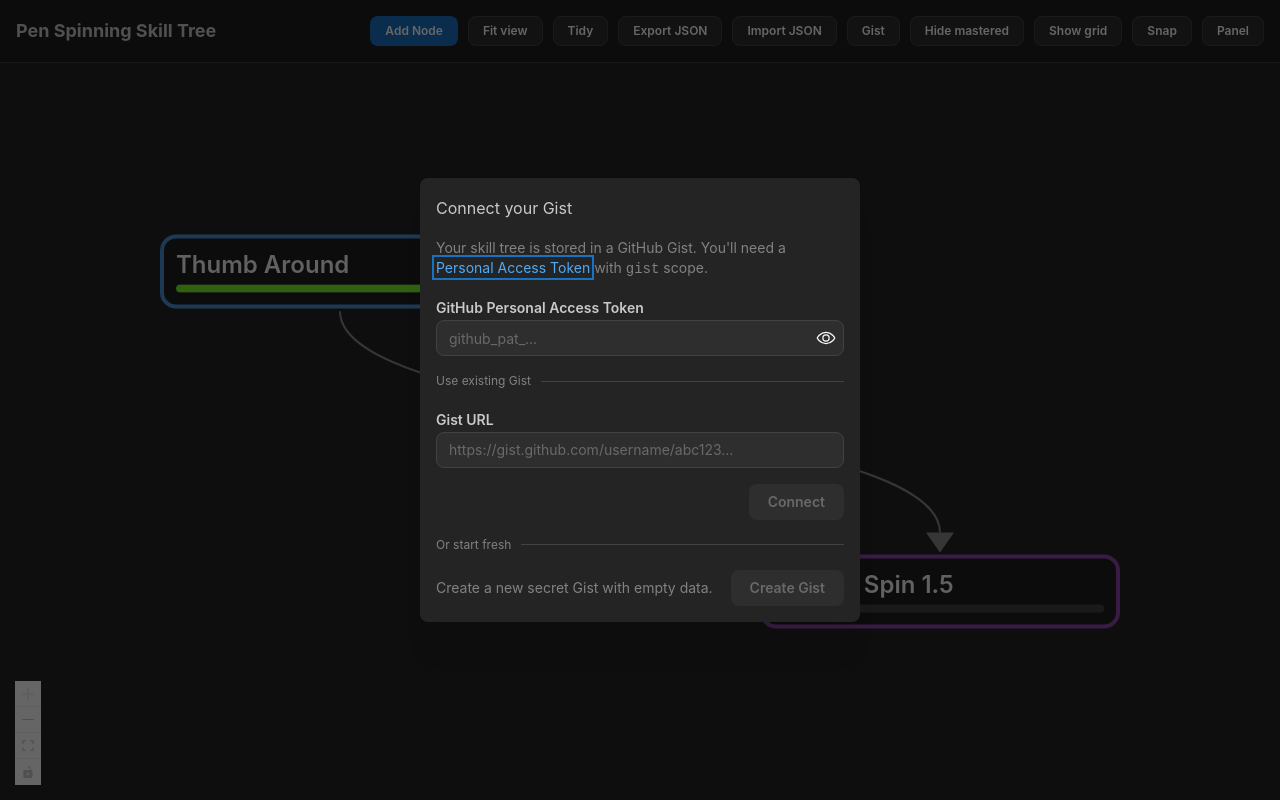
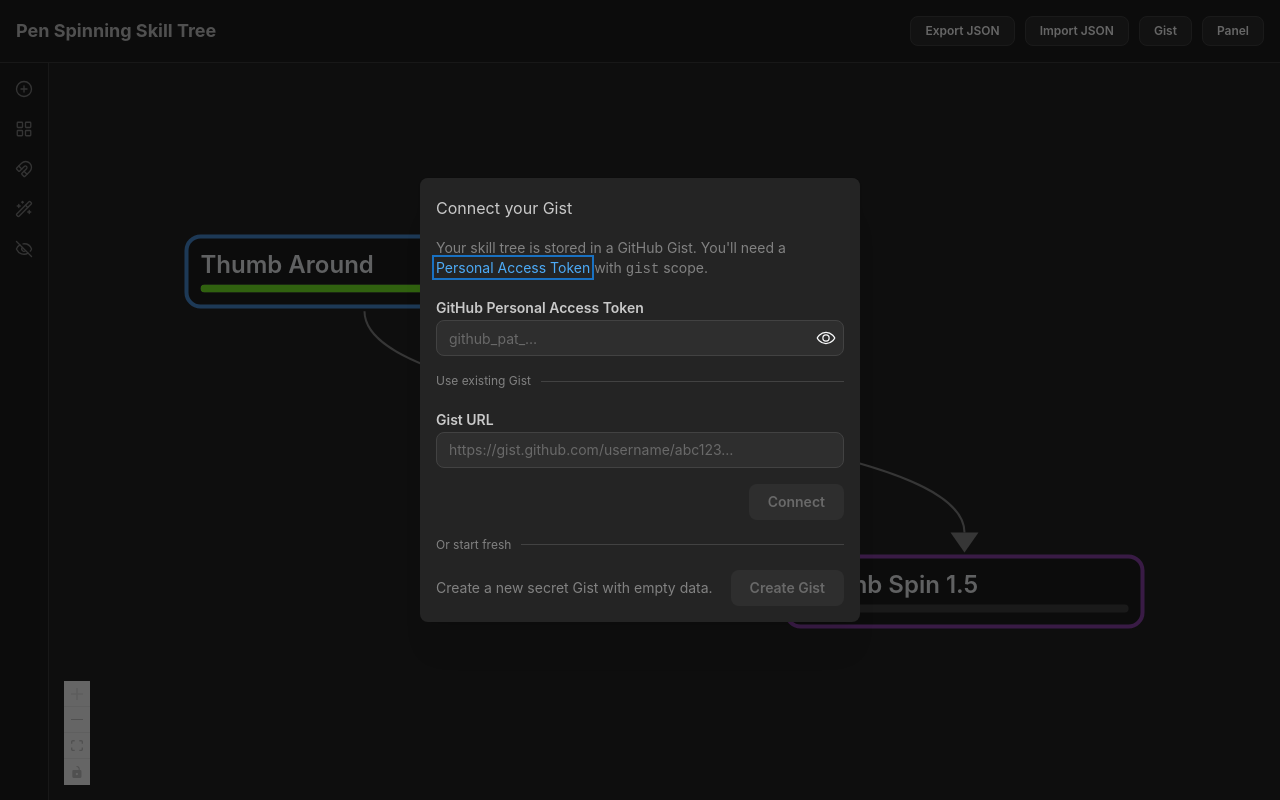
Before and after one commit to wnim/skillTree, a React (Vite) app: page / in a window 1280 px wide. Built offline with nearby package versions, Linux system fonts and the light colour scheme.

Commit message:
left side toolbar

```diff
--- a/package.json
+++ b/package.json
@@ -13,6 +13,7 @@
     "@mantine/core": "^9.0.1",
     "@mantine/hooks": "^9.0.1",
     "@xyflow/react": "^12.10.2",
+    "lucide-react": "^1.8.0",
     "react": "^19.2.5",
     "react-dom": "^19.2.5"
   },
--- a/src/App.jsx
+++ b/src/App.jsx
@@ -1,5 +1,6 @@
 import { useEffect, useRef } from 'react';
 import { Toolbar } from './components/Toolbar';
+import { ActionBar } from './components/ActionBar';
 import { Canvas } from './components/Canvas';
 import { Sidebar } from './components/Sidebar';
 import { GistSetupModal } from './components/GistSetupModal';
@@ -31,23 +32,25 @@
       />
       <div style={{ display: 'flex', flexDirection: 'column', height: '100vh' }}>
         <Toolbar
-          onAddNode={ui.handleAddNode}
           onFitView={ui.handleFitView}
-          onAutoLayout={skillTree.autoLayout}
           onExport={skillTree.exportData}
           onImport={ui.handleImport}
           syncStatus={skillTree.syncStatus}
           onGistSettings={ui.handleGistSettings}
           onToggleSidebar={ui.handleToggleSidebar}
           sidebarOpen={ui.sidebarOpen}
-          hideMaxScore={ui.hideMaxScore}
-          onToggleHideMaxScore={ui.handleToggleHideMaxScore}
-          showGrid={ui.showGrid}
-          onToggleShowGrid={ui.handleToggleShowGrid}
-          snapMode={ui.snapMode}
-          onToggleSnapMode={ui.handleToggleSnapMode}
         />
         <div style={{ display: 'flex', flex: 1, minHeight: 0 }}>
+          <ActionBar
+            onAddNode={ui.handleAddNode}
+            showGrid={ui.showGrid}
+            onToggleShowGrid={ui.handleToggleShowGrid}
+            snapMode={ui.snapMode}
+            onToggleSnapMode={ui.handleToggleSnapMode}
+            onAutoLayout={skillTree.autoLayout}
+            hideMaxScore={ui.hideMaxScore}
+            onToggleHideMaxScore={ui.handleToggleHideMaxScore}
+          />
           <div style={{ flex: 1, minWidth: 0, position: 'relative' }}>
             <Canvas
               ref={canvasRef}
--- /dev/null
+++ b/src/components/ActionBar.jsx
@@ -0,0 +1,102 @@
+import { Tooltip } from '@mantine/core';
+import {
+  LayoutGrid,
+  Magnet,
+  Wand2,
+  CirclePlus,
+  EyeOff,
+} from 'lucide-react';
+
+const ACTIONS = [
+  { key: 'addNode',       Icon: CirclePlus,  label: 'Add node',                         toggle: false },
+  { key: 'showGrid',      Icon: LayoutGrid,  label: 'Show grid',                        toggle: true  },
+  { key: 'snap',          Icon: Magnet,      label: 'Snap to grid',                     toggle: true  },
+  { key: 'tidy',          Icon: Wand2,       label: 'Auto-layout (tidy)',               toggle: false },
+  { key: 'hideMastered',  Icon: EyeOff,      label: 'Hide mastered (max score) nodes',  toggle: true  },
+];
+
+const styles = {
+  bar: {
+    display: 'flex',
+    flexDirection: 'column',
+    alignItems: 'center',
+    gap: 4,
+    padding: '8px 6px',
+    background: 'var(--mantine-color-dark-8)',
+    borderRight: '1px solid var(--mantine-color-dark-5)',
+    zIndex: 10,
+    userSelect: 'none',
+  },
+  divider: {
+    width: 24,
+    height: 1,
+    background: 'var(--mantine-color-dark-5)',
+    margin: '2px 0',
+  },
+};
+
+function ActionButton({ Icon, label, onClick, active = false }) {
+  return (
+    <Tooltip label={label} position="right" openDelay={300} withArrow>
+      <button
+        onClick={onClick}
+        aria-label={label}
+        style={{
+          display: 'flex',
+          alignItems: 'center',
+          justifyContent: 'center',
+          width: 36,
+          height: 36,
+          borderRadius: 6,
+          border: 'none',
+          cursor: 'pointer',
+          background: active
+            ? 'var(--mantine-color-blue-7)'
+            : 'transparent',
+          color: active
+            ? 'var(--mantine-color-white)'
+            : 'var(--mantine-color-dark-2)',
+          transition: 'background 0.15s, color 0.15s',
+        }}
+        onMouseEnter={(e) => {
+          if (!active) {
+            e.currentTarget.style.background = 'var(--mantine-color-dark-6)';
+            e.currentTarget.style.color = 'var(--mantine-color-white)';
+          }
+        }}
+        onMouseLeave={(e) => {
+          if (!active) {
+            e.currentTarget.style.background = 'transparent';
+            e.currentTarget.style.color = 'var(--mantine-color-dark-2)';
+          }
+        }}
+      >
+        <Icon size={18} strokeWidth={1.75} />
+      </button>
+    </Tooltip>
+  );
+}
+
+export function ActionBar({ onAddNode, showGrid, onToggleShowGrid, snapMode, onToggleSnapMode, onAutoLayout, hideMaxScore, onToggleHideMaxScore }) {
+  const handlers = {
+    addNode:      { onClick: onAddNode,              active: false         },
+    showGrid:     { onClick: onToggleShowGrid,       active: showGrid      },
+    snap:         { onClick: onToggleSnapMode,       active: snapMode      },
+    tidy:         { onClick: onAutoLayout,           active: false         },
+    hideMastered: { onClick: onToggleHideMaxScore,   active: hideMaxScore  },
+  };
+
+  return (
+    <div style={styles.bar}>
+      {ACTIONS.map(({ key, Icon, label }) => (
+        <ActionButton
+          key={key}
+          Icon={Icon}
+          label={label}
+          onClick={handlers[key].onClick}
+          active={handlers[key].active}
+        />
+      ))}
+    </div>
+  );
+}
--- a/src/components/Canvas.jsx
+++ b/src/components/Canvas.jsx
@@ -362,7 +362,15 @@
     return reactFlowInstance.screenToFlowPosition({ x: left + width / 2, y: top + height / 2 });
   }, [reactFlowInstance]);
 
-  useImperativeHandle(ref, () => ({ fitView, getViewportCenter }), [fitView, getViewportCenter]);
+  const zoomIn = useCallback(() => {
+    reactFlowInstance?.zoomIn({ duration: 200 });
+  }, [reactFlowInstance]);
+
+  const zoomOut = useCallback(() => {
+    reactFlowInstance?.zoomOut({ duration: 200 });
+  }, [reactFlowInstance]);
+
+  useImperativeHandle(ref, () => ({ fitView, getViewportCenter, zoomIn, zoomOut }), [fitView, getViewportCenter, zoomIn, zoomOut]);
 
   return (
     <HoverProvider>
--- a/src/components/Toolbar.jsx
+++ b/src/components/Toolbar.jsx
@@ -7,34 +7,22 @@
 };
 
 const TOOLTIPS = {
-  addNode:         'Add a new skill node at the centre of the viewport',
-  fitView:         'Zoom and pan to fit all nodes in view',
-  autoLayout:      'Snap all nodes to the nearest grid tile (tidy layout)',
   exportJson:      'Download the skill tree as a JSON file',
   importJson:      'Load a skill tree from a JSON file',
   gist:            'Configure GitHub Gist sync settings',
-  hideMastered:    'Hide nodes where your score equals the maximum',
-  showGrid:        'Show the staggered tile grid in the background',
-  snap:            'Auto-snap nodes to the nearest tile when you drop them',
   panel:           'Toggle the inspector / JSON side panel',
 };
 
-export function Toolbar({ onAddNode, onFitView, onAutoLayout, onExport, onImport, syncStatus, onGistSettings, onToggleSidebar, sidebarOpen, hideMaxScore, onToggleHideMaxScore, showGrid, onToggleShowGrid, snapMode, onToggleSnapMode }) {
+export function Toolbar({ onExport, onImport, syncStatus, onGistSettings, onToggleSidebar, sidebarOpen }) {
   const statusLabel = SYNC_LABELS[syncStatus] ?? null;
   return (
     <Group justify="space-between" p="md" bg="dark.8" style={{ borderBottom: '1px solid var(--mantine-color-dark-5)' }}>
       <Title order={4}>Pen Spinning Skill Tree</Title>
       <Group gap="xs">
         {statusLabel && <Text size="sm" c={statusLabel.color}>{statusLabel.text}</Text>}
-        <Tooltip label={TOOLTIPS.addNode} openDelay={400}><Button size="xs" onClick={onAddNode}>Add Node</Button></Tooltip>
-        <Tooltip label={TOOLTIPS.fitView} openDelay={400}><Button size="xs" variant="default" onClick={onFitView}>Fit view</Button></Tooltip>
-        <Tooltip label={TOOLTIPS.autoLayout} openDelay={400}><Button size="xs" variant="default" onClick={onAutoLayout}>Tidy</Button></Tooltip>
         <Tooltip label={TOOLTIPS.exportJson} openDelay={400}><Button size="xs" variant="default" onClick={onExport}>Export JSON</Button></Tooltip>
         <Tooltip label={TOOLTIPS.importJson} openDelay={400}><Button size="xs" variant="default" onClick={onImport}>Import JSON</Button></Tooltip>
         <Tooltip label={TOOLTIPS.gist} openDelay={400}><Button size="xs" variant="default" onClick={onGistSettings}>Gist</Button></Tooltip>
-        <Tooltip label={TOOLTIPS.hideMastered} openDelay={400}><Button size="xs" variant={hideMaxScore ? 'filled' : 'default'} onClick={onToggleHideMaxScore}>Hide mastered</Button></Tooltip>
-        <Tooltip label={TOOLTIPS.showGrid} openDelay={400}><Button size="xs" variant={showGrid ? 'filled' : 'default'} onClick={onToggleShowGrid}>Show grid</Button></Tooltip>
-        <Tooltip label={TOOLTIPS.snap} openDelay={400}><Button size="xs" variant={snapMode ? 'filled' : 'default'} onClick={onToggleSnapMode}>Snap</Button></Tooltip>
         <Tooltip label={TOOLTIPS.panel} openDelay={400}><Button size="xs" variant={sidebarOpen ? 'filled' : 'default'} onClick={onToggleSidebar}>Panel</Button></Tooltip>
       </Group>
     </Group>
--- a/src/hooks/useUIState.js
+++ b/src/hooks/useUIState.js
@@ -18,6 +18,14 @@
 
   const handleFitView = useCallback(() => {
     canvasRef.current?.fitView();
+  }, [canvasRef]);
+
+  const handleZoomIn = useCallback(() => {
+    canvasRef.current?.zoomIn();
+  }, [canvasRef]);
+
+  const handleZoomOut = useCallback(() => {
+    canvasRef.current?.zoomOut();
   }, [canvasRef]);
 
   const handleImport = useCallback(() => {
@@ -98,6 +106,8 @@
     setShortcutsHelpOpen,
     handleAddNode,
     handleFitView,
+    handleZoomIn,
+    handleZoomOut,
     handleImport,
     openInspector,
     handleGistConfigure,
```
Also changed, not shown: 1 other file (tests, documents, lock files or other folders).
